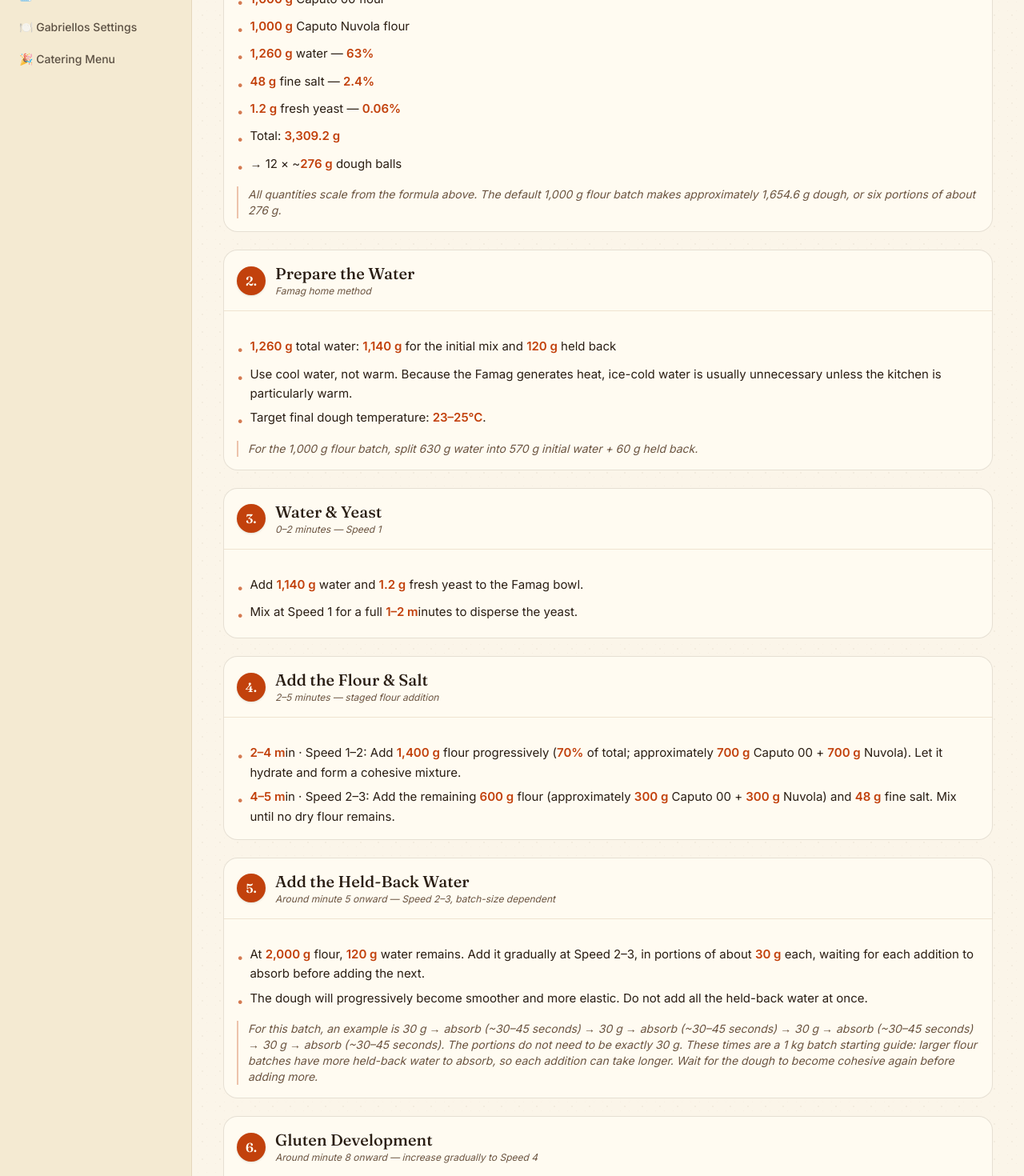
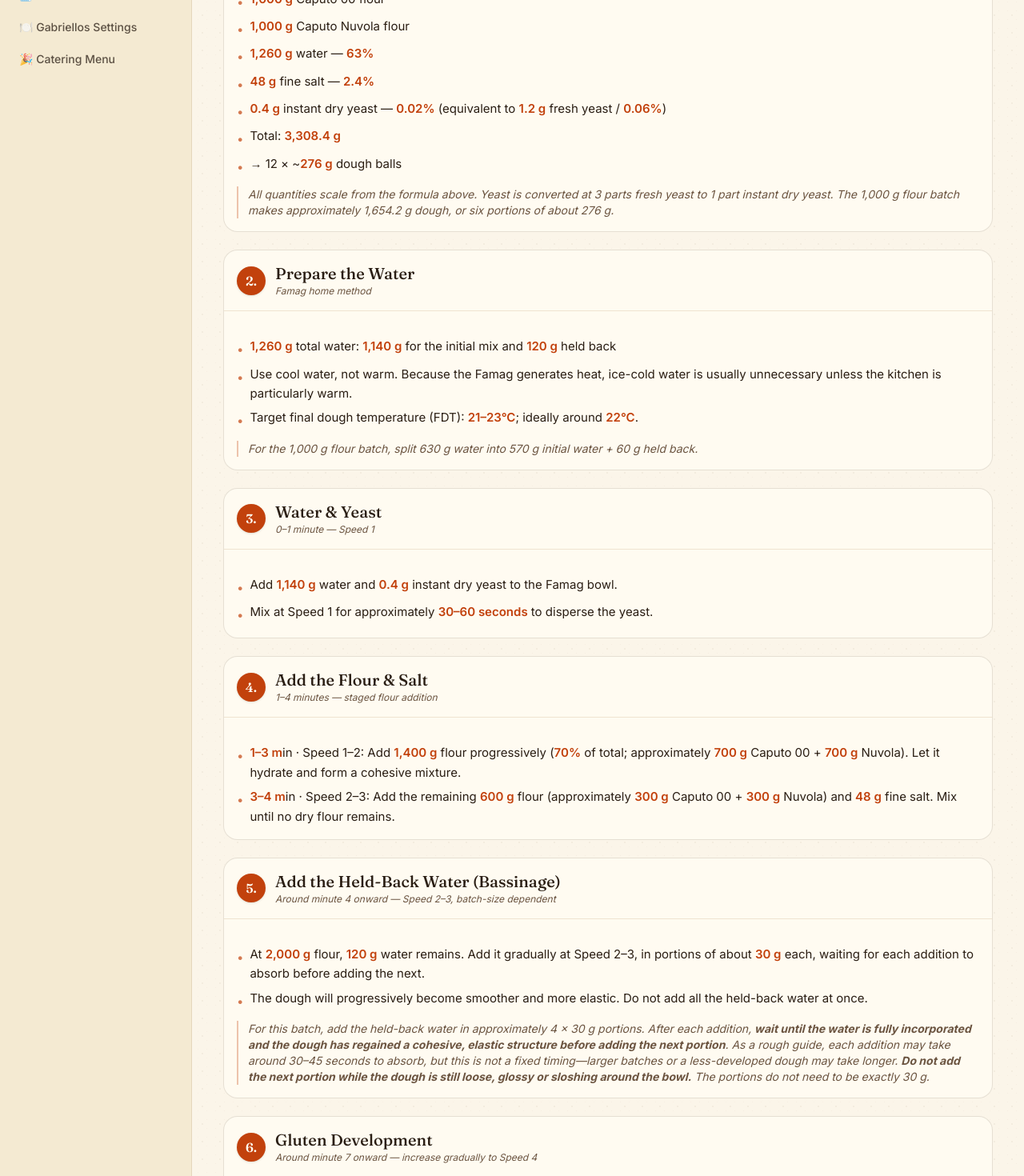
Before and after one commit to gnovoab/pizzaiiolo, a Next.js app: page /dough-maker in a window 1280 px wide. Shown: the part 960-2430 px from the top of the page at 80% size. Built offline with nearby package versions, Linux system fonts and the light colour scheme.

Commit message:
Finbalised neopolitan dough

```diff
--- a/src/app/dough-maker/page.tsx
+++ b/src/app/dough-maker/page.tsx
@@ -7,8 +7,9 @@ import { Tabs, TabsList, TabsTrigger, TabsContent } from "@/components/ui/tabs";
 // Neapolitan Pizza tab baker's percentages (fixed, of total flour weight).
 const NEAPOLITAN_HYDRATION_PCT = 0.63;
 const NEAPOLITAN_SALT_PCT = 0.024;
-const NEAPOLITAN_YEAST_MIN_PCT = 0.0006;
-const NEAPOLITAN_YEAST_MAX_PCT = 0.0006;
+// 0.06% fresh yeast converts to 0.02% instant dry yeast at a 3:1 ratio.
+const NEAPOLITAN_YEAST_MIN_PCT = 0.0002;
+const NEAPOLITAN_YEAST_MAX_PCT = 0.0002;
 const NEAPOLITAN_FIRST_FLOUR_PCT = 0.70;
 const NEAPOLITAN_REMAINING_FLOUR_PCT = 0.30;
 const NEAPOLITAN_CAPUTO_00_PCT = 0.50;
@@ -161,7 +162,7 @@ export default function DoughMakerPage() {
     pizzeria: poolishFlourAmount * 0.5,
     water: poolishFlourAmount * 0.63,
     salt: poolishFlourAmount * 0.024,
-    freshYeast: poolishFlourAmount * 0.0006,
+    instantYeast: poolishFlourAmount * 0.0002,
   };
 
   return (
@@ -212,56 +213,65 @@ export default function DoughMakerPage() {
               `${formatWeight(batch.nuvola)} Caputo Nuvola flour`,
               `${formatWeight(batch.water)} water — 63%`,
               `${formatWeight(batch.salt)} fine salt — 2.4%`,
-              `${formatYeast(batch.yeastMin, batch.yeastMax)} fresh yeast — 0.06%`,
+              `${formatYeast(batch.yeastMin, batch.yeastMax)} instant dry yeast — 0.02% (equivalent to ${formatWeightPrecise(batch.yeastMin * 3)} fresh yeast / 0.06%)`,
               `Total: ${fmtG(batch.totalDoughMin, 1)} g`,
               `→ ${batch.fullBalls} × ~${fmtG(batch.totalDoughMin / batch.fullBalls, 0)} g dough balls`,
             ]} />
-            <Callout>All quantities scale from the formula above. The default 1,000 g flour batch makes approximately 1,654.6 g dough, or six portions of about 276 g.</Callout>
+            <Callout>All quantities scale from the formula above. Yeast is converted at 3 parts fresh yeast to 1 part instant dry yeast. The 1,000 g flour batch makes approximately 1,654.2 g dough, or six portions of about 276 g.</Callout>
           </Section>
 
           <Section number={2} title="Prepare the Water" subtitle="Famag home method">
             <Bullets items={[
               `${formatWeight(batch.water)} total water: ${formatWeight(batch.initialWater)} for the initial mix and ${formatWeight(batch.reservedWater)} held back`,
               "Use cool water, not warm. Because the Famag generates heat, ice-cold water is usually unnecessary unless the kitchen is particularly warm.",
-              "Target final dough temperature: 23–25°C.",
+              "Target final dough temperature (FDT): 21–23°C; ideally around 22°C.",
             ]} />
             <Callout>For the 1,000 g flour batch, split 630 g water into 570 g initial water + 60 g held back.</Callout>
           </Section>
 
-          <Section number={3} title="Water & Yeast" subtitle="0–2 minutes — Speed 1">
+          <Section number={3} title="Water & Yeast" subtitle="0–1 minute — Speed 1">
             <Bullets items={[
-              `Add ${formatWeight(batch.initialWater)} water and ${formatYeast(batch.yeastMin, batch.yeastMax)} fresh yeast to the Famag bowl.`,
-              "Mix at Speed 1 for a full 1–2 minutes to disperse the yeast.",
+              `Add ${formatWeight(batch.initialWater)} water and ${formatYeast(batch.yeastMin, batch.yeastMax)} instant dry yeast to the Famag bowl.`,
+              "Mix at Speed 1 for approximately 30–60 seconds to disperse the yeast.",
             ]} />
           </Section>
 
-          <Section number={4} title="Add the Flour & Salt" subtitle="2–5 minutes — staged flour addition">
+          <Section number={4} title="Add the Flour & Salt" subtitle="1–4 minutes — staged flour addition">
             <Bullets items={[
-              `2–4 min · Speed 1–2: Add ${formatWeight(batch.firstFlour)} flour progressively (70% of total; approximately ${formatWeight(batch.firstCaputo00)} Caputo 00 + ${formatWeight(batch.firstNuvola)} Nuvola). Let it hydrate and form a cohesive mixture.`,
-              `4–5 min · Speed 2–3: Add the remaining ${formatWeight(batch.remainingFlour)} flour (approximately ${formatWeight(batch.remainingCaputo00)} Caputo 00 + ${formatWeight(batch.remainingNuvola)} Nuvola) and ${formatWeight(batch.salt)} fine salt. Mix until no dry flour remains.`,
+              `1–3 min · Speed 1–2: Add ${formatWeight(batch.firstFlour)} flour progressively (70% of total; approximately ${formatWeight(batch.firstCaputo00)} Caputo 00 + ${formatWeight(batch.firstNuvola)} Nuvola). Let it hydrate and form a cohesive mixture.`,
+              `3–4 min · Speed 2–3: Add the remaining ${formatWeight(batch.remainingFlour)} flour (approximately ${formatWeight(batch.remainingCaputo00)} Caputo 00 + ${formatWeight(batch.remainingNuvola)} Nuvola) and ${formatWeight(batch.salt)} fine salt. Mix until no dry flour remains.`,
             ]} />
           </Section>
 
-          <Section number={5} title="Add the Held-Back Water" subtitle="Around minute 5 onward — Speed 2–3, batch-size dependent">
+          <Section number={5} title="Add the Held-Back Water (Bassinage)" subtitle="Around minute 4 onward — Speed 2–3, batch-size dependent">
             <Bullets items={[
               `At ${formatWeight(flourAmount)} flour, ${formatWeight(batch.reservedWater)} water remains. Add it gradually at Speed 2–3, in portions of about ${formatWeight(batch.reservedWater / 4)} each, waiting for each addition to absorb before adding the next.`,
               "The dough will progressively become smoother and more elastic. Do not add all the held-back water at once.",
             ]} />
-            <Callout>{`For this batch, an example is ${Array.from({ length: 4 }, () => `${formatWeight(batch.reservedWater / 4)} → absorb (~30–45 seconds)`).join(" → ")}. The portions do not need to be exactly ${formatWeight(batch.reservedWater / 4)}. These times are a 1 kg batch starting guide: larger flour batches have more held-back water to absorb, so each addition can take longer. Wait for the dough to become cohesive again before adding more.`}</Callout>
+            <Callout>For this batch, add the held-back water in approximately 4 × 30 g portions. After each addition, <strong>wait until the water is fully incorporated and the dough has regained a cohesive, elastic structure before adding the next portion</strong>. As a rough guide, each addition may take around 30–45 seconds to absorb, but this is not a fixed timing—larger batches or a less-developed dough may take longer. <strong>Do not add the next portion while the dough is still loose, glossy or sloshing around the bowl.</strong> The portions do not need to be exactly 30 g.</Callout>
           </Section>
 
-          <Section number={6} title="Gluten Development" subtitle="Around minute 8 onward — increase gradually to Speed 4">
+          <Section number={6} title="Gluten Development" subtitle="Around minute 7 onward — increase gradually to Speed 4">
             <Bullets items={[
               "Increase gradually to Speed 4; use Speed 5 only if the dough needs additional development. Watch the dough rather than following the timer.",
               "Look for a smooth surface, elastic dough wrapping around the spiral, a relatively clean bowl, and a cohesive mass that is elastic without becoming excessively tight.",
               "Larger flour batches contain more dough and take longer for the mass to gather around the spiral and for the bowl to look clean. Allow extra time as needed, while continuing to judge the dough by its condition and temperature.",
               "Stop as soon as the dough reaches this condition. Do not keep mixing for another 5–10 minutes just because the machine can.",
             ]} />
-            <Callout>Mixing times are approximate guides. For 2 kg flour, around 10–14 minutes can be perfectly normal depending on flour temperature, water temperature and how aggressively you mix. Stop based on dough condition and final dough temperature (target 23–25°C), not because the timer reaches 10 minutes. Avoid overdeveloping or unnecessarily heating the dough.</Callout>
+            <Callout>Mixing times are approximate guides. For 2 kg flour, around 10–14 minutes can be perfectly normal depending on flour temperature, water temperature and how aggressively you mix. Stop based on dough condition and final dough temperature (target 21–23°C, ideally around 22°C), not because the timer reaches 10 minutes. Avoid overdeveloping or unnecessarily heating the dough.</Callout>
             <Callout>So when the Famag reaches: smooth + cohesive + elastic + moist + bowl mostly clean + wrapping the spiral + still relaxed → STOP.</Callout>
           </Section>
 
-          <Section number={7} title="Famag — exact stages (time guidance)">
+          <Section number={7} title="Dough Removal — Optional Reverse">
+            <Bullets items={[
+              "When mixing is complete, reduce to Speed 1.",
+              "Switch to Reverse ← for approximately 5–10 seconds to help unwind the dough from the spiral and breaker bar.",
+              "Stop the machine and remove the dough.",
+              "Do not use Reverse during normal mixing or gluten development.",
+            ]} />
+          </Section>
+
+          <Section number={8} title="Famag — stage and time guidance">
             <div className="overflow-x-auto -mx-1">
               <table className="w-full text-sm border-collapse min-w-[760px]">
                 <thead>
@@ -273,11 +283,11 @@ export default function DoughMakerPage() {
                 </thead>
                 <tbody>
                   {[
-                    ["0–2 min", "Water + yeast, Speed 1", "1–2 min", "1–2 min", "1–2 min", "1–2 min"],
-                    ["2–4 min", "Add 70% flour, Speed 1–2", "2 min", "2 min", "2 min", "2 min"],
-                    ["4–5 min", "Add 30% flour + salt, Speed 2–3", "1 min", "1 min", "1 min", "1 min"],
-                    ["~5–8 min ★", "Add held-back water gradually", "2:30 min", "2:30 min", "3 min", "3 min"],
-                    ["~8 min onward ★", "Increase gradually to Speed 4; Speed 5 only if needed", "2:30 min", "2:30–3 min", "3–5 min", "4–5 min"],
+                    ["0–1 min", "Water + yeast, Speed 1", "30–60 sec", "30–60 sec", "30–60 sec", "30–60 sec"],
+                    ["1–3 min", "Add 70% flour, Speed 1–2", "2 min", "2 min", "2 min", "2 min"],
+                    ["3–4 min", "Add 30% flour + salt, Speed 2–3", "1 min", "1 min", "1 min", "1 min"],
+                    ["~4 min onward ★", "Add held-back water gradually until fully incorporated", "Condition-led", "Condition-led", "Condition-led", "Condition-led"],
+                    ["~7 min onward ★", "Increase gradually to Speed 4; Speed 5 only if needed", "2:30 min", "2:30–3 min", "3–5 min", "4–5 min"],
                     ["TOTAL ★", "Approximate guide", "~10 min", "~10–11 min", "~10–14 min", "~12–14 min"],
                   ].map((row) => (
                     <tr key={row[0]} className="border-b border-border/40 last:border-0">
@@ -294,44 +304,47 @@ export default function DoughMakerPage() {
             <Callout>The held-back water amount and dough mass increase with batch size, so water absorption and bowl-cleaning/gluten development can take longer. Follow the dough’s condition; the listed stage times are approximate guidance.</Callout>
           </Section>
 
-          <Section number={8} title="Check the Dough Temperature">
+          <Section number={9} title="Check the Dough Temperature">
             <Bullets items={[
-              "Check the dough temperature immediately after mixing; target 23–25°C. Around 24°C is ideal.",
-              "If batches consistently reach 26–27°C, use colder water next time. At 28°C or higher, adjust the water temperature to reduce the final dough temperature.",
+              "Check the dough temperature immediately after mixing; target 21–23°C. Around 22°C is ideal.",
+              "If the dough consistently finishes above 23°C, use colder water next time. If it reaches 26°C or higher, treat this as a sign that the mixing process is generating too much heat and make a more substantial water-temperature adjustment for the next batch.",
             ]} />
           </Section>
 
-          <Section number={9} title="Bench Rest, Fold & Short Bulk">
+          <Section number={10} title="Bench Rest & Short Bulk">
             <Bullets items={[
-              "Remove the dough and place it in a covered container. Rest for 20–30 minutes to relax; do not immediately start folding.",
-              "After the rest, give the dough one gentle stretch-and-fold to tighten its structure. Do not knead it.",
-              "Cover and leave at room temperature for another 20–30 minutes. Total time from the end of mixing to balling is approximately 40–60 minutes.",
+              "Transfer the finished dough to a covered container and rest for approximately 1 hour at room temperature.",
+              "Do not automatically fold or knead the dough. The Famag has already developed the gluten structure.",
+              "After approximately 1 hour, assess the dough. It should feel smooth, elastic, cohesive and relaxed, while still having enough strength to hold its shape.",
+              "Only if the dough feels unusually slack, weak or lacks structure, give it one gentle stretch-and-fold during the bulk rest, then allow it to relax before dividing. Do not knead or aggressively degas it.",
+              "After the bulk rest, divide and ball immediately.",
             ]} />
           </Section>
 
-          <Section number={10} title="Divide & Ball">
+          <Section number={11} title="Divide & Ball">
             <Bullets items={[
-              `Divide this batch into ${batch.fullBalls} portions of approximately ${fmtG(batch.totalDoughMin / batch.fullBalls, 1)} g each (about 276 g for the 1,000 g flour batch).`,
+              "Divide the 2,000 g flour batch into 12 × approximately 275.7 g dough balls (about 276 g each).",
+              "The 1,000 g flour batch produces 6 × approximately 275.7 g dough balls.",
               "Turn the dough onto the bench without aggressively degassing it. Fold the edges underneath, turn over, and gently tighten into a smooth, taut ball.",
               "Place the dough balls in a covered dough box.",
             ]} />
           </Section>
 
-          <Section number={11} title="Cold Fermentation" subtitle="Approximately 4°C">
+          <Section number={12} title="Cold Fermentation" subtitle="Approximately 4°C">
             <Bullets items={[
               "Refrigerate the covered dough balls at approximately 4°C. First choice for this formula: 60 hours.",
               "Then compare 48 h, 60 h and 72 h batches. The expectation that 60–72 h may suit the 00/Nuvola blend is a hypothesis to test, not a guaranteed result.",
             ]} />
           </Section>
 
-          <Section number={12} title="Final Proof" subtitle="Take the dough balls out about 3 hours before baking">
+          <Section number={13} title="Final Proof" subtitle="Start with approximately 3–4 hours before baking">
             <Bullets items={[
               "Proof at normal room temperature. Readiness matters more than the clock: look for balls that are noticeably expanded, soft, relaxed, slightly puffy, extensible and still holding their structure.",
-              "If already very puffy after 2 hours, bake earlier. If still tight after 3 hours, give them another 30–60 minutes.",
+              "If already very puffy after 2 hours, bake earlier. If still tight at the end of the expected 3–4 hour conditioning window, give them another 30–60 minutes.",
             ]} />
           </Section>
 
-          <Section number={13} title="Open, Top & Bake">
+          <Section number={14} title="Open, Top & Bake">
             <Subhead>Open the pizza</Subhead>
             <Bullets items={[
               "Lightly flour the bench and turn out the dough ball. Press from the centre toward the edge, leaving the outer 1.5–2 cm untouched for the cornicione.",
@@ -348,21 +361,20 @@ export default function DoughMakerPage() {
             ]} />
           </Section>
 
-          <Section number={14} title="The Whole Process at a Glance">
+          <Section number={15} title="The Whole Process at a Glance">
             <div className="flex flex-wrap items-center gap-2">
               {[
-                "500 g Caputo 00 + 500 g Nuvola",
-                "570 g water + 0.6 g fresh yeast",
-                "700 g flour · 2 min Speed 1",
-                "Remaining 300 g flour · Speed 2",
-                "24 g salt",
-                "60 g water added gradually",
-                "Increase gradually to Speed 4; Speed 5 only if needed · stop by dough condition and temperature",
-                "23–25°C final dough",
-                "20–30 min rest · one gentle fold · 20–30 min bulk",
-                "6 × ~276 g balls",
-                "60 h at ~4°C",
-                "~3 h room-temperature proof",
+                "1,000 g Caputo 00 + 1,000 g Nuvola",
+                "1,140 g initial water + 120 g bassinage + 0.4 g IDY",
+                "1,400 g flour · Speed 1",
+                "600 g flour + 48 g salt",
+                "Gradual bassinage",
+                "Speed 4 development · Speed 5 only if needed",
+                "21–23°C FDT · ideally ~22°C",
+                "~1 h covered bulk · optional gentle fold only if unusually slack/weak",
+                "12 × ~276 g balls",
+                "60–72 h at 3–4°C",
+                "~3–4 h room-temperature conditioning",
                 "30–32 cm pizza",
                 "Gozney · 430–450°C starting point",
               ].map((t, i, arr) => (
@@ -377,6 +389,24 @@ export default function DoughMakerPage() {
           <div className="rounded-xl border border-primary/30 bg-primary/5 p-5 text-center">
             <div className="text-[11px] uppercase tracking-[0.15em] text-secondary font-semibold mb-2">Dough Maker Principle</div>
             <p className="font-serif text-lg italic text-foreground">&ldquo;Control the dough temperature. Control the fermentation. Protect the gas. Then let the oven do the work.&rdquo;</p>
+          </div>
+
+          <div className="rounded-xl border border-border bg-muted/30 p-4">
+            <div className="text-[11px] uppercase tracking-[0.2em] text-secondary font-semibold mb-1.5">Sample Videos</div>
+            <div className="flex flex-col gap-1.5">
+              {[
+                "https://www.youtube.com/watch?v=e3Wd3n1EJag",
+                "https://www.youtube.com/shorts/g-ssatVbD0Q",
+                "https://www.youtube.com/watch?v=gDiFd5BpTY0&t=207s",
+                "https://www.youtube.com/watch?v=HgW_WzP4seU&t=522s",
+                "https://www.youtube.com/watch?v=keUvOIEVNk8&t=208s",
+                "https://www.youtube.com/watch?v=KOvqoHGWQSM",
+              ].map((url, index) => (
+                <a key={url} href={url} target="_blank" rel="noopener noreferrer" className="inline-flex items-center gap-1.5 text-[15px] text-primary hover:underline font-medium">
+                  ▶ Sample video {index + 1} <span className="text-xs opacity-60">↗</span>
+                </a>
+              ))}
+            </div>
           </div>
         </TabsContent>
 
@@ -431,7 +461,7 @@ export default function DoughMakerPage() {
                   `${formatWeight(directBaseline.pizzeria)} Caputo Pizzeria 00 + ${formatWeight(directBaseline.nuvola)} Caputo Nuvola`,
                   `${formatWeight(directBaseline.water)} water · 63% hydration`,
                   `${formatWeight(directBaseline.salt)} salt · 2.4%`,
-                  `${formatWeightPrecise(directBaseline.freshYeast)} fresh yeast`,
+                  `${formatWeightPrecise(directBaseline.instantYeast)} instant dry yeast · 0.02% (equivalent to ${formatWeightPrecise(directBaseline.instantYeast * 3)} fresh yeast / 0.06%)`,
                   "Approximately 60 hours cold fermentation",
                 ]} />
               </div>
```
